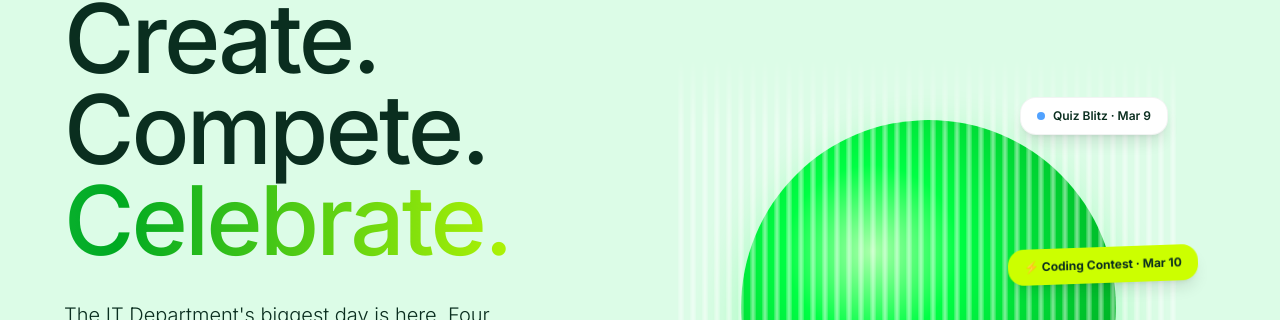
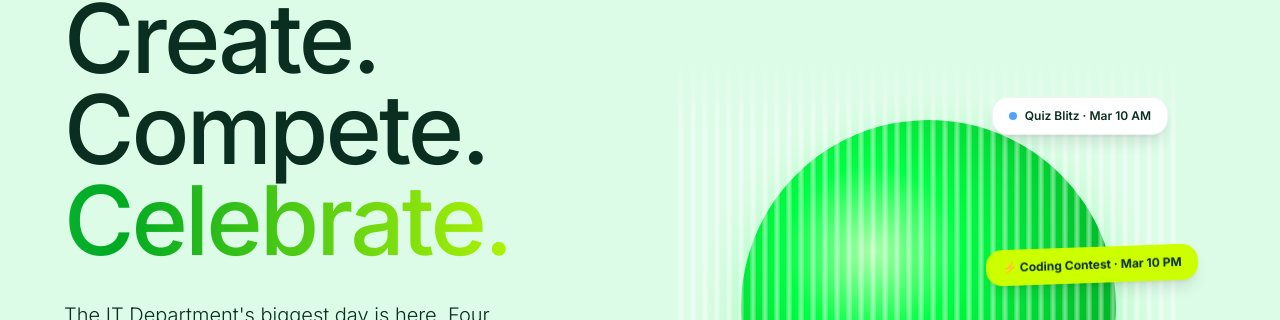
Before and after one commit to Sriharsha-Meduri/DepartmentDay, a React (Vite) app: page / in a window 1280 px wide. Shown: the part 161-481 px from the top of the page. Built offline with nearby package versions, Linux system fonts and the light colour scheme.

Commit message:
Event dates updated

```diff
--- a/src/components/home/ScheduleSection.tsx
+++ b/src/components/home/ScheduleSection.tsx
@@ -3,9 +3,9 @@ import { Clock, Calendar, MapPin } from 'lucide-react';
 
 const SCHEDULE = [
   {
-    date: 'Mar 9',
-    fullDate: 'Monday, March 9',
-    time: '10:00 AM',
+    date: 'Mar 10',
+    fullDate: 'Tuesday, March 10',
+    time: '11:00 AM',
     title: 'Quiz Blitz',
     description: 'Rapid-fire technical quiz covering programming fundamentals, data structures, algorithms, and current tech trends. Three rounds: written, buzzer, and rapid fire.',
     venue: 'IT Department',
@@ -15,7 +15,7 @@ const SCHEDULE = [
   {
     date: 'Mar 10',
     fullDate: 'Tuesday, March 10',
-    time: '01:00 PM',
+    time: '02:00 PM',
     title: 'Coding Contest',
     description: 'Competitive programming showdown with 6 algorithmic problems of increasing difficulty. Duration: 2 hours. Languages allowed: C, C++, Java, Python.',
     venue: 'IT Department',
--- a/src/data/mock.ts
+++ b/src/data/mock.ts
@@ -38,7 +38,7 @@ export const MOCK_EVENTS: Event[] = [
       photo: 'https://i.pravatar.cc/150?u=balgani'
     },
     registeredCount: 85,
-    date: '2026-03-09',
+    date: '2026-03-10',
     time: '11:00 AM',
     venue: 'Information Technology Department',
     image: 'https://images.unsplash.com/photo-1606326608606-aa0b62935f2b?w=800&h=600&fit=crop&auto=format',
--- a/src/pages/Home.tsx
+++ b/src/pages/Home.tsx
@@ -158,7 +158,7 @@ export function Home() {
                 animate={{ opacity: 1, x: 0 }}
                 transition={{ delay: 1, duration: 0.6 }}
               >
-                <span className="w-2 h-2 rounded-full bg-blue-400"></span> Quiz Blitz · Mar 9
+                <span className="w-2 h-2 rounded-full bg-blue-400"></span> Quiz Blitz · Mar 10 AM
               </motion.div>
               <motion.div
                 className="absolute top-[38%] right-[-4%] z-40 bg-[var(--highlight)] text-[#0a2e1f] rounded-2xl px-4 py-2.5 shadow-lg text-xs font-bold flex items-center gap-2 animate-float-slow hero-chip-right-overflow"
@@ -166,7 +166,7 @@ export function Home() {
                 animate={{ opacity: 1, x: 0 }}
                 transition={{ delay: 1.2, duration: 0.6 }}
               >
-                ⚡ Coding Contest · Mar 10
+                ⚡ Coding Contest · Mar 10 PM
               </motion.div>
               <motion.div
                 className="absolute bottom-[28%] right-[0%] z-40 bg-[var(--card-solid)] border border-[var(--divider-light)] rounded-2xl px-4 py-2.5 shadow-lg text-xs font-semibold flex items-center gap-2 animate-float hero-chip-right-overflow"
@@ -203,7 +203,7 @@ export function Home() {
         <div className="flex animate-marquee whitespace-nowrap w-max">
           {[0, 1].map((i) => (
             <span key={i} className="flex items-center">
-              {['QUIZ BLITZ', 'MARCH 9', 'CODING CONTEST', 'MARCH 10', 'VIBEATHON', 'MARCH 17', 'CYBER HUNT', 'MARCH 18', 'FREE ENTRY', 'NO EXCUSES', 'GLORY AWAITS', 'SHOW UP & WIN', 'IT DEPARTMENT', 'APRIL 8 2026', 'REGISTER FREE', 'DEPARTMENT DAY'].map((text) => (
+              {['QUIZ BLITZ', 'MARCH 10 AM', 'CODING CONTEST', 'MARCH 10 PM', 'VIBEATHON', 'MARCH 17', 'CYBER HUNT', 'MARCH 18', 'FREE ENTRY', 'NO EXCUSES', 'GLORY AWAITS', 'SHOW UP & WIN', 'IT DEPARTMENT', 'APRIL 8 2026', 'REGISTER FREE', 'DEPARTMENT DAY'].map((text) => (
                 <span key={text} className="flex items-center">
                   <span className="text-xs font-bold tracking-[0.2em] uppercase px-5">{text}</span>
                   <span className="text-[var(--highlight)] text-base">✦</span>
```
